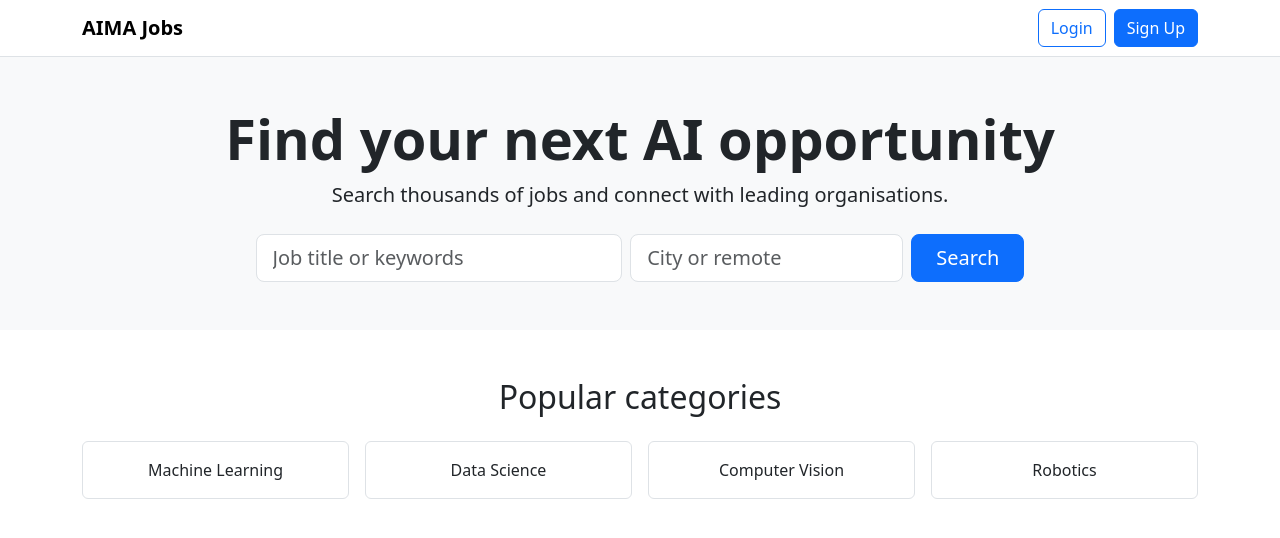
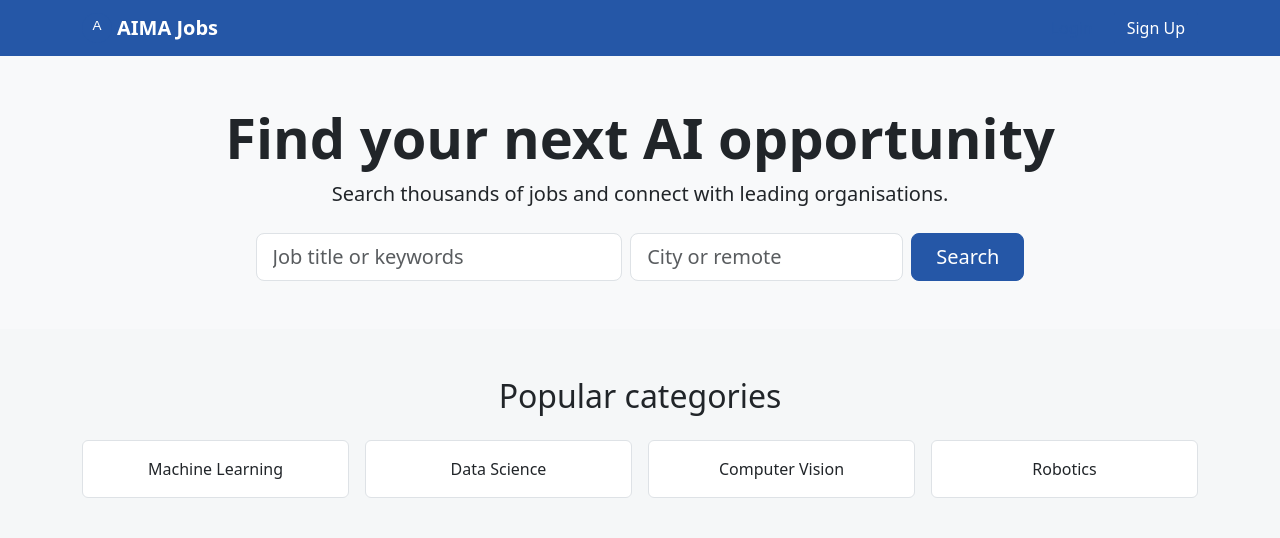
Before and after one commit to MEC-EAGLE/AIMA, a React (Vite) app in the folder myapp/: page / in a window 1280 px wide. Shown: the top 538 px of the page. Built offline with nearby package versions, Linux system fonts and the light colour scheme.

Commit message:
Add basic Indeed-like styling and logo

```diff
--- a/myapp/src/components/Home.tsx
+++ b/myapp/src/components/Home.tsx
@@ -1,4 +1,5 @@
 import { Link } from 'react-router-dom';
+import logo from '../logo.svg';
 
 /**
  * Landing page shown at the root route. It mimics a simple job search
@@ -7,9 +8,10 @@ import { Link } from 'react-router-dom';
 export default function Home() {
   return (
     <>
-      <nav className="navbar navbar-expand-lg navbar-light bg-white border-bottom">
+      <nav className="navbar navbar-expand-lg navbar-indeed">
         <div className="container">
-          <a className="navbar-brand fw-bold" href="/">
+          <a className="navbar-brand fw-bold d-flex align-items-center" href="/">
+            <img src={logo} alt="logo" />
             AIMA Jobs
           </a>
           <div className="ms-auto">
--- a/myapp/src/components/Nav.tsx
+++ b/myapp/src/components/Nav.tsx
@@ -1,4 +1,5 @@
 import { Link } from 'react-router-dom';
+import logo from '../logo.svg';
 
 export default function Nav() {
   const handleLogout = () => {
@@ -9,9 +10,10 @@ export default function Nav() {
   const me = current ? JSON.parse(current) : null;
 
   return (
-    <nav className="navbar navbar-expand-lg navbar-light bg-light">
+    <nav className="navbar navbar-expand-lg navbar-indeed">
       <div className="container">
-        <Link className="navbar-brand" to="/dashboard">
+        <Link className="navbar-brand d-flex align-items-center" to="/dashboard">
+          <img src={logo} alt="logo" />
           AIMA
         </Link>
         <button
--- a/myapp/src/main.tsx
+++ b/myapp/src/main.tsx
@@ -2,6 +2,7 @@ import React from 'react'
 import ReactDOM from 'react-dom/client'
 import App from './App'
 import 'bootstrap/dist/css/bootstrap.min.css'
+import './styles.css'
 
 ReactDOM.createRoot(document.getElementById('root')!).render(
   <React.StrictMode>
--- /dev/null
+++ b/myapp/src/styles.css
@@ -0,0 +1,43 @@
+:root {
+  --indeed-blue: #2557a7;
+}
+
+body {
+  background-color: #f5f7f8;
+}
+
+.navbar-brand img {
+  height: 30px;
+  margin-right: 5px;
+}
+
+.navbar-indeed {
+  background-color: var(--indeed-blue);
+}
+
+.navbar-indeed .navbar-brand,
+.navbar-indeed .nav-link,
+.navbar-indeed .navbar-toggler-icon,
+.navbar-indeed .btn-outline-secondary {
+  color: #fff;
+}
+
+.navbar-indeed .nav-link:hover {
+  color: #dbe4f2;
+}
+
+.btn-primary {
+  background-color: var(--indeed-blue);
+  border-color: var(--indeed-blue);
+}
+
+.btn-outline-primary {
+  color: var(--indeed-blue);
+  border-color: var(--indeed-blue);
+}
+
+.btn-outline-primary:hover {
+  background-color: var(--indeed-blue);
+  color: #fff;
+  border-color: var(--indeed-blue);
+}
```
Also changed, not shown: myapp/src/logo.svg (added).
